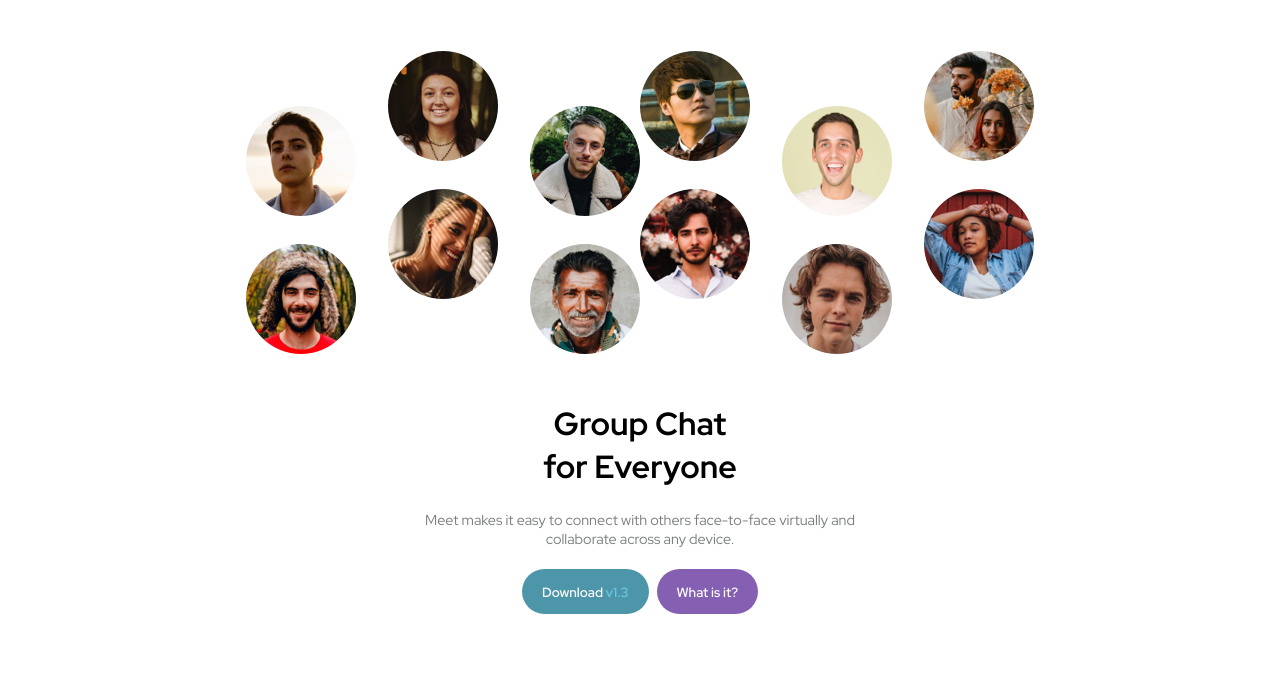
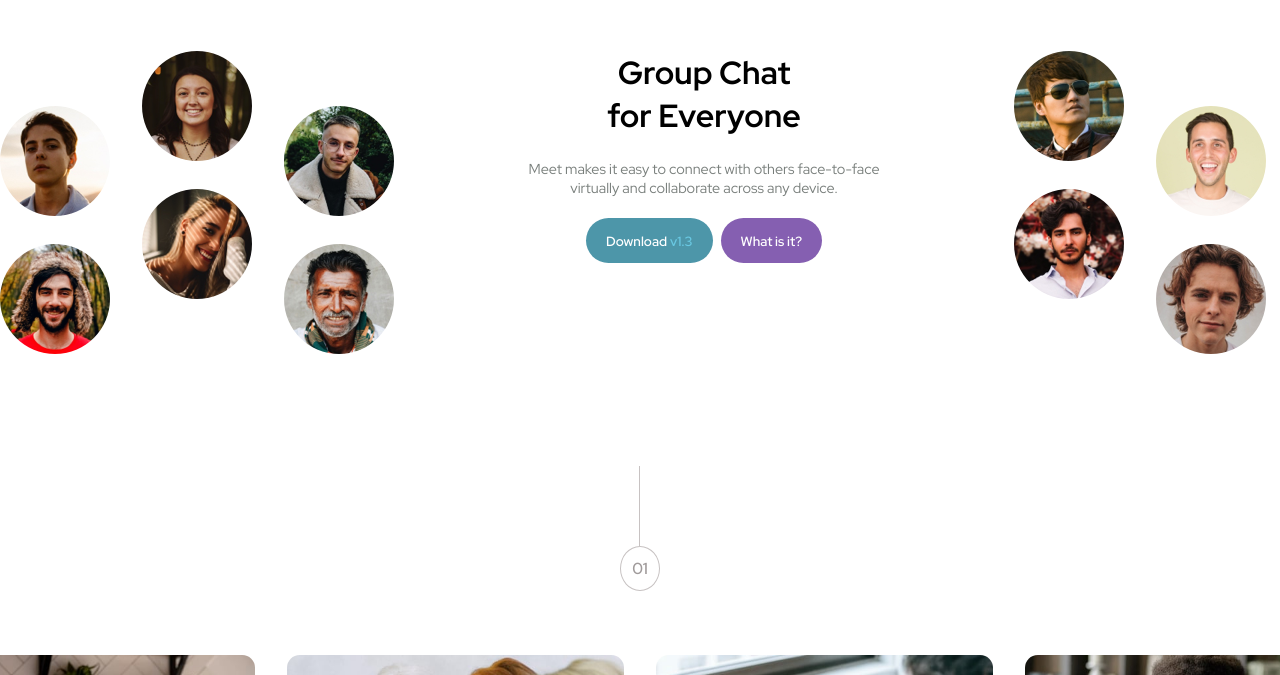
Before and after one commit to userMauro-code/meet-landing-page, a plain HTML site: page index.html in a window 1280 px wide. Shown: the part 62-737 px from the top of the page. Drawn offline with Linux system fonts and the light colour scheme.

Commit message:
commit desktop filalized

```diff
--- a/index.html
+++ b/index.html
@@ -12,29 +12,32 @@
 </head>
 <body>
   <main class="main__container">
-    <div class="box__header">
     <div class="logo__container">
       <img src="./assets/logo.svg" class="logo__header" alt="">
     </div>
+    <div class="box__header">
+
       <div class="images__container">
         <div class="desktop__img">
           <img src="./assets/desktop/image-hero-left.png" class="img__desktop right">
-          <img src="./assets/desktop/image-hero-right.png" class="img__desktop left" alt="">
-        </div>
-        <img src="./assets/tablet/image-hero.png" class="hero__tablet" alt="">
-
-      </div>
                <div class="container__title">
         <h1 class="title__header">
           Group Chat<br> for Everyone
         </h1>
         <p class="description__header">Meet makes it easy to connect with others face-to-face virtually and collaborate across any      device.
         </p>
-      </div>
         <div class="button__box">
             <button class="button__1 button">Download <span>v1.3</span></button>
             <button class="button__2 button">What is it?</button>
         </div>
+      </div>
+          <img src="./assets/desktop/image-hero-right.png" class="img__desktop left" alt="">
+        </div>
+        <img src="./assets/tablet/image-hero.png" class="hero__tablet" alt="">
+
+      </div>
+
+
     </div>
     <div class="separador">
       <div class="line__div"></div>
--- a/style/style.css
+++ b/style/style.css
@@ -29,6 +29,8 @@ body, html{
 
 .images__container {
     margin: 3em 0;
+    display: flex;
+    flex-direction: column-reverse;
 }
 
 .logo__container {
@@ -208,6 +210,12 @@ body, html{
         margin: 0;
     }
 
+    .images__container {
+        display: flex;
+        flex-direction: column-reverse;
+        gap: 2em;
+    }
+
     .images__container .hero__tablet {
         height: auto;
     }
@@ -248,6 +256,9 @@ body, html{
         margin: 0 auto;
     }
 
+    .logo__header {
+        margin: auto;
+    }
 
     .hero__tablet {
         display: none;
@@ -265,9 +276,17 @@ body, html{
         width: 100%;
         display: flex;
         flex-direction: row;
+        justify-content: space-between;
     }
 
+    .box__header {
+        width: 100%;
+    }
 
+    .container__title {
+        max-width: 60%;
+
+    }
 
     .box__image {
         width: 90%;
```
Lines whose indentation alone changed are shown as unchanged.
